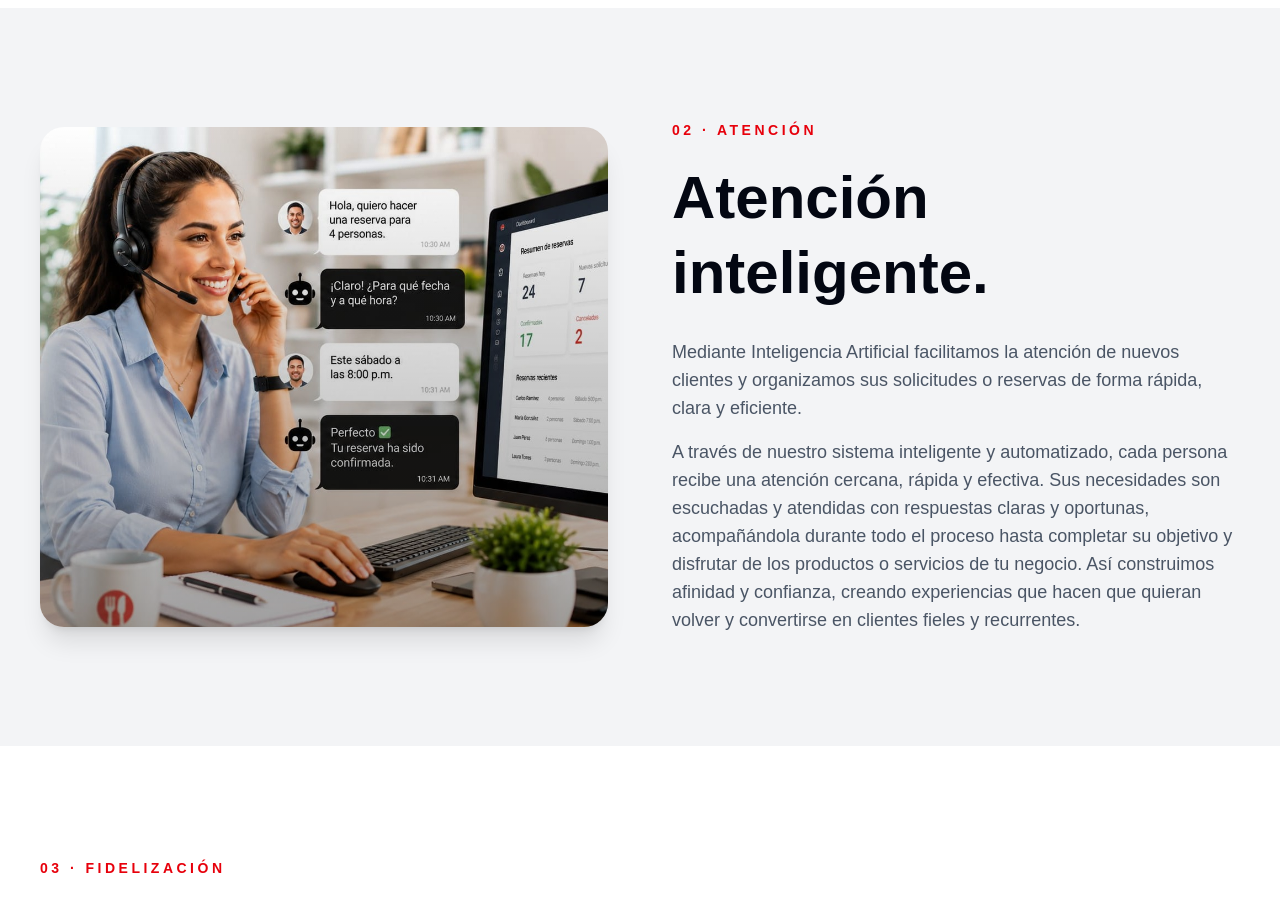
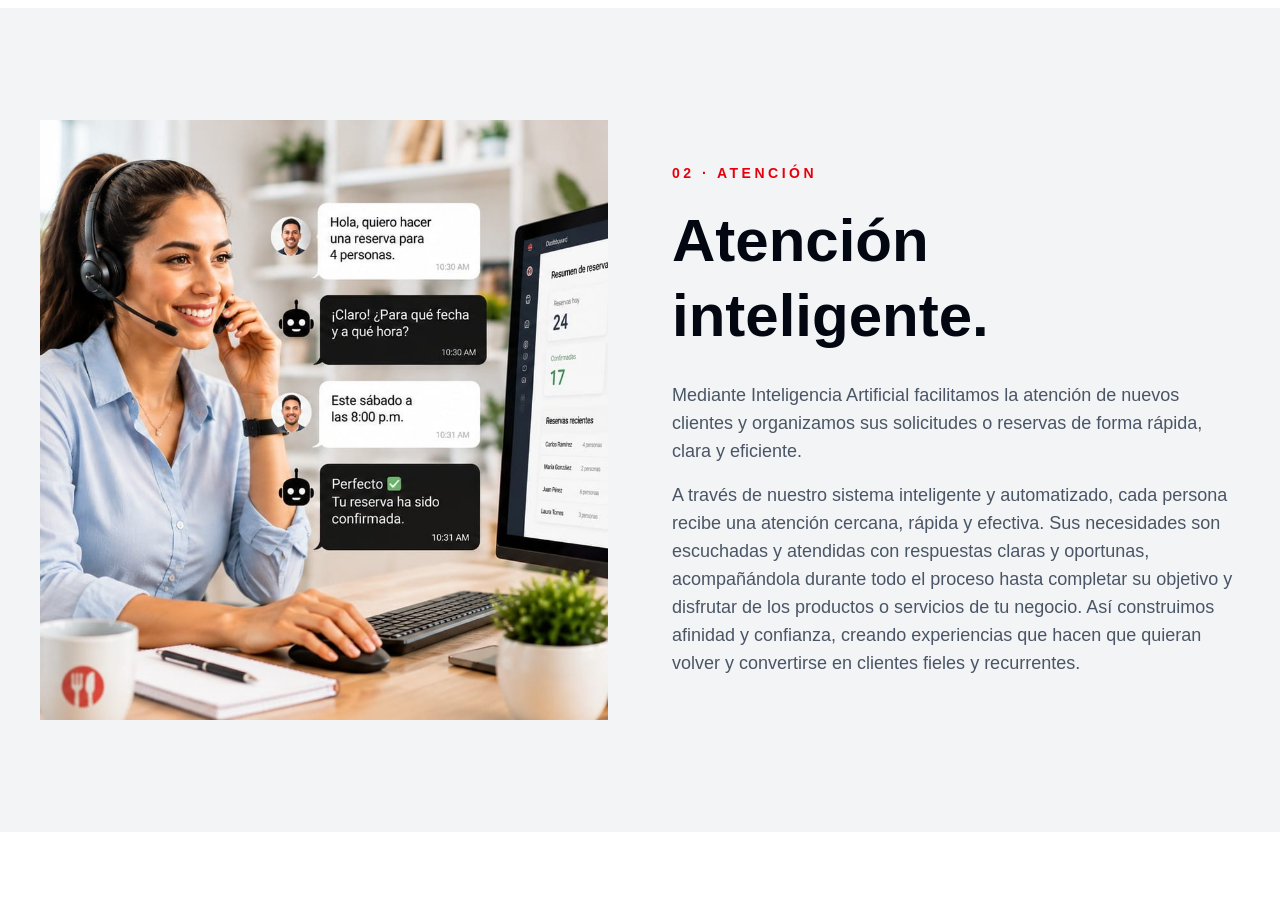
Before and after one commit to FabianGallego/ShortBizAI, a Next.js app: page / in a window 1280 px wide. Shown: the part 2780-3680 px from the top of the page. Built offline with nearby package versions, Linux system fonts and the light colour scheme.

Commit message:
Actualiza imagen de atencion

```diff
--- a/app/page.tsx
+++ b/app/page.tsx
@@ -339,18 +339,15 @@ export default function Home() {
 
           <div className="grid lg:grid-cols-2 gap-16 items-center">
 
-            <div className="relative h-[500px] rounded-3xl overflow-hidden shadow-xl">
-
+            <div className="relative w-full h-[600px] overflow-hidden">
   <Image
     src="/image/atencion2.jpg"
-                alt="Atención mediante Inteligencia Artificial"
+    alt="Atención y reservas con inteligencia artificial"
     fill
-                sizes="(max-width: 1024px) 100vw, 50vw"
+    priority
+    sizes="100vw"
     className="object-cover"
   />
-
-              <div className="absolute inset-0 bg-gradient-to-t from-black/35 to-transparent" />
-
 </div>
 
 
```
Lines whose indentation alone changed are shown as unchanged.
